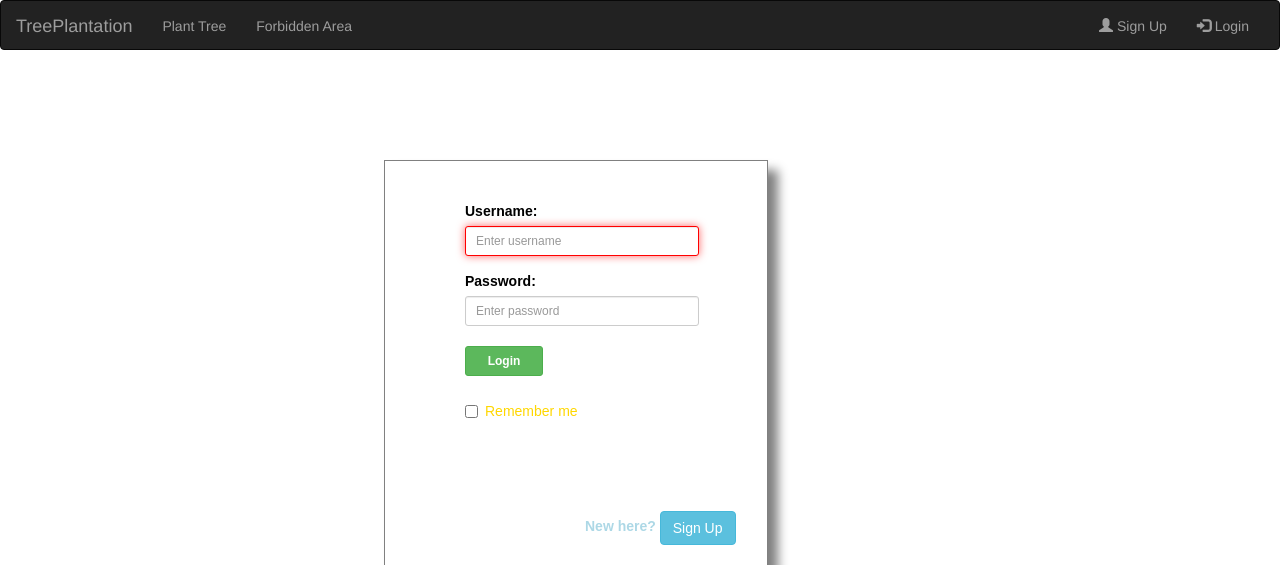
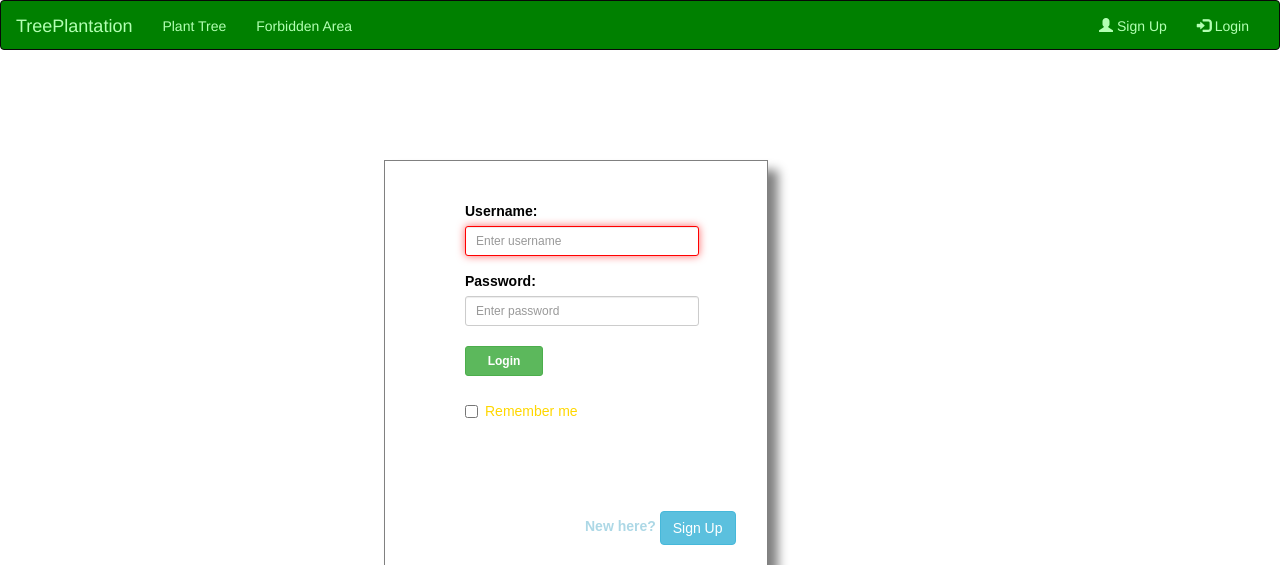
Before and after one commit to MussabTanveer/Tree-Plantation, a PHP site: page /login.php in a window 1280 px wide. Shown: the top 565 px of the page. Run offline with PHP 8.4, Linux system fonts and the light colour scheme.

Commit message:
bootstrap nav style overwrite

```diff
--- a/css/style.css
+++ b/css/style.css
@@ -22,3 +22,21 @@ area {
 .fail {
     color: red;
 }
+
+/* Bootstrap style overwrite */
+
+nav {
+    background-color: green !important;
+}
+
+.navbar-brand {
+    color: #b3ffb3 !important;
+}
+
+#myNavbar > ul > li > a {
+    color: #b3ffb3 !important;
+}
+
+#myNavbar > ul > li > a:hover {
+    color: #fff !important;
+}
```
